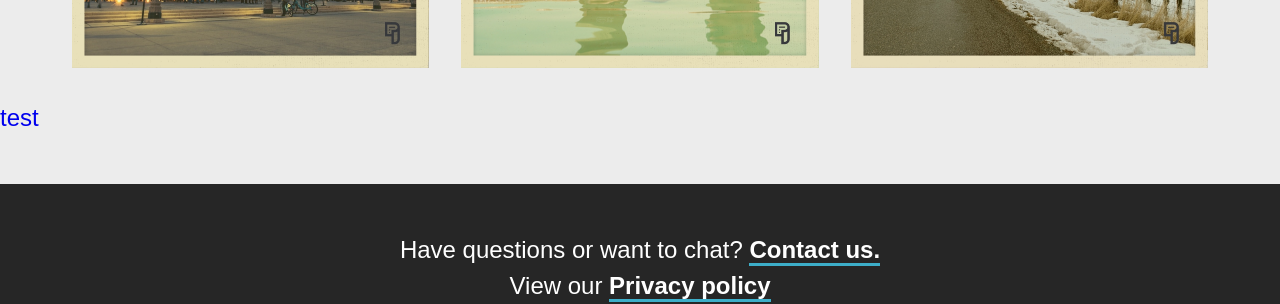
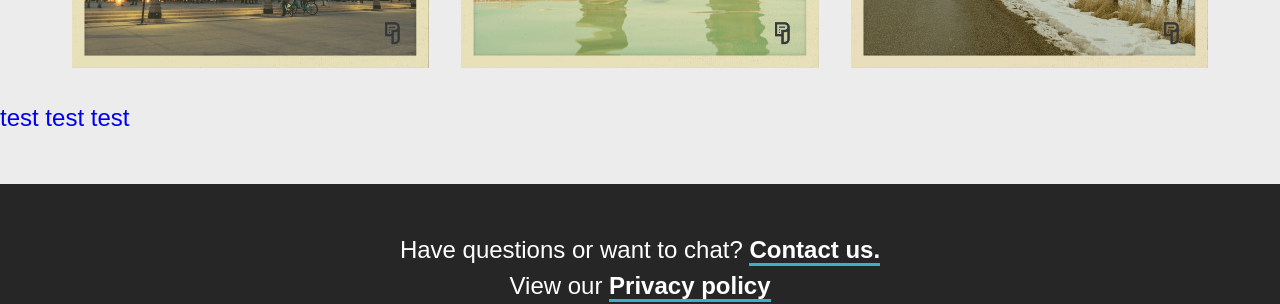
Before and after one commit to heymarkwetzel/postikard, a Jekyll site: the page built from pages/home.md, in a window 1280 px wide. Shown: the part 746-1050 px from the top of the page. Built offline with Jekyll 4.4.1, drawn with Linux system fonts in a browser that asks for light colours; some web fonts are replaced.

Commit message:
Update home.md

```diff
--- a/pages/home.md
+++ b/pages/home.md
@@ -32,5 +32,7 @@ nav: light
       {% endfor %}
     </div>
   </div>
-  <a href="/assets/images/project-thumbnails/chicago.jpg" data-lightbox="image-1" data-title="My caption">test</a>
+  <a href="/assets/images/project-thumbnails/chicago.jpg" data-lightbox="image-1">test</a>
+  <a href="/assets/images/project-thumbnails/utah.jpg" data-lightbox="image-1">test</a>
+  <a href="/assets/images/project-thumbnails/antactica.jpg" data-lightbox="image-1">test</a>
 </section>
```
